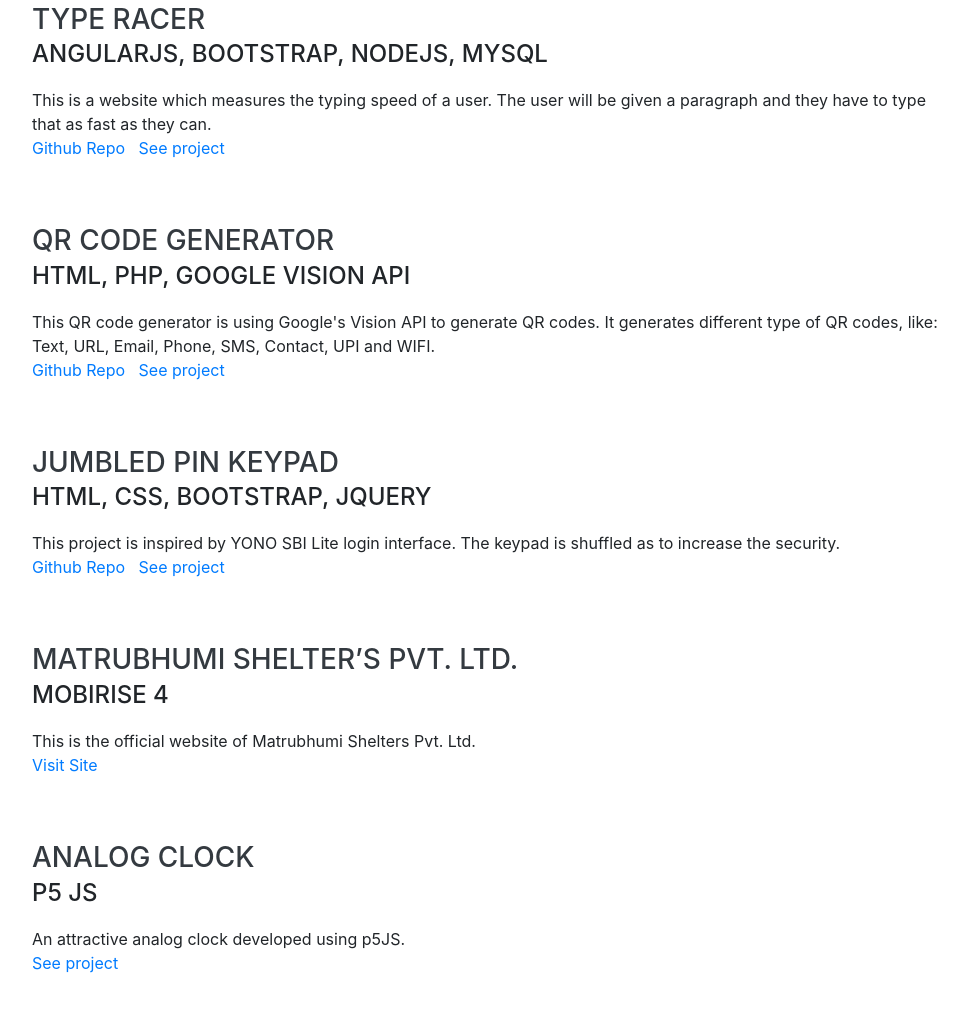
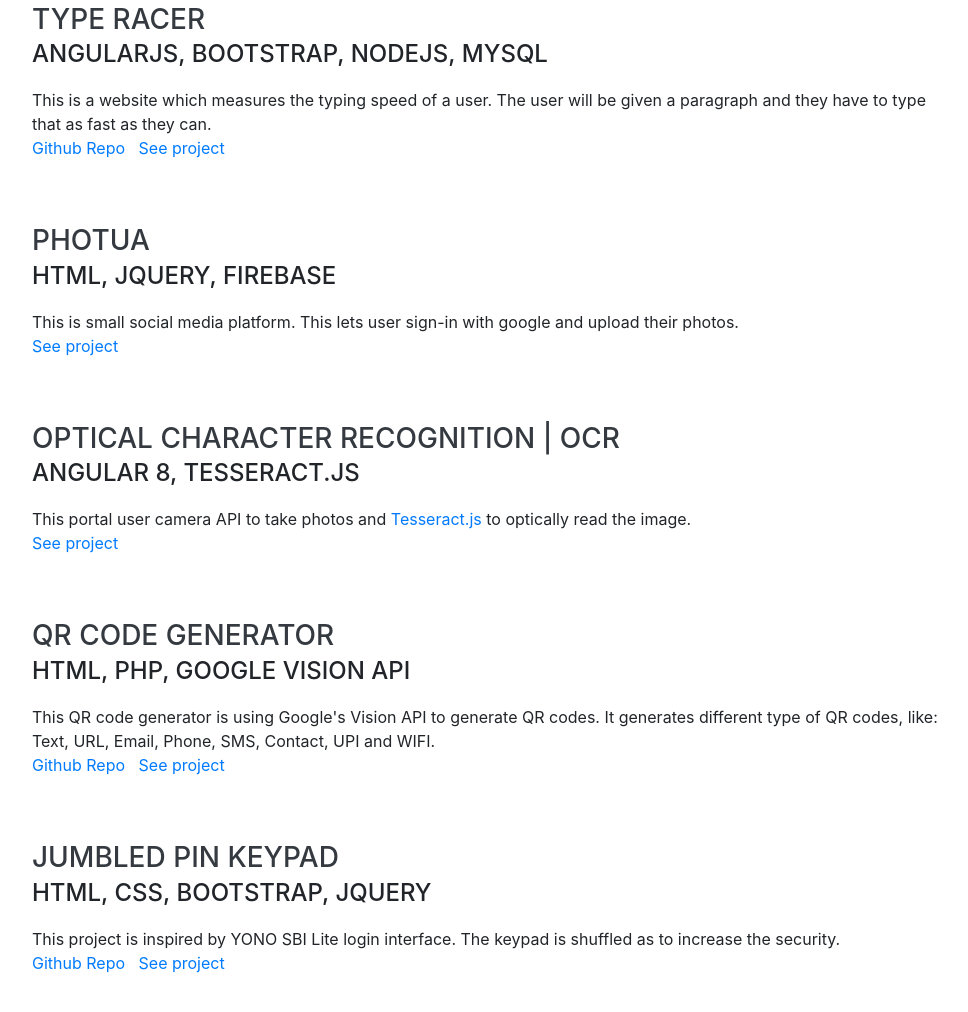
Before and after one commit to avinashvidyarthi/avinashvidyarthi.github.io, a website with bundled scripts: page index.html in a window 1280 px wide. Shown: the part 3755-4767 px from the top of the page, without its empty margins (288-1256 px from the left). Built offline with nearby package versions, Linux system fonts and the light colour scheme; a web font is replaced by a local one.

Commit message:
added photua and ocr

```diff
--- a/index.html
+++ b/index.html
@@ -408,6 +408,41 @@
             class="resume-item d-flex flex-column flex-md-row justify-content-between mb-5"
           >
             <div class="resume-content">
+              <h3 class="mb-0">PHOTUA</h3>
+              <div class="subheading mb-3">HTML, jQuery, Firebase</div>
+              <p>
+                This is small social media platform. This lets user sign-in with google and upload their photos.
+                <br />
+
+                <a href="https://photua.web.app" target="_blank"
+                  >See project</a
+                >
+              </p>
+            </div>
+          </div>
+
+          <div
+            class="resume-item d-flex flex-column flex-md-row justify-content-between mb-5"
+          >
+            <div class="resume-content">
+              <h3 class="mb-0">Optical Character Recognition | OCR</h3>
+              <div class="subheading mb-3">Angular 8, Tesseract.js</div>
+              <p>
+                This portal user camera API to take photos and <a href="https://tesseract.projectnaptha.com/">Tesseract.js</a> to optically read the image.
+                <br />
+
+                <a href="https://avinashvidyarthi.github.io/ocr/" target="_blank"
+                  >See project</a
+                >
+              </p>
+            </div>
+          </div>
+
+
+          <div
+            class="resume-item d-flex flex-column flex-md-row justify-content-between mb-5"
+          >
+            <div class="resume-content">
               <h3 class="mb-0">QR Code Generator</h3>
               <div class="subheading mb-3">HTML, PHP, Google Vision API</div>
               <p>
```
